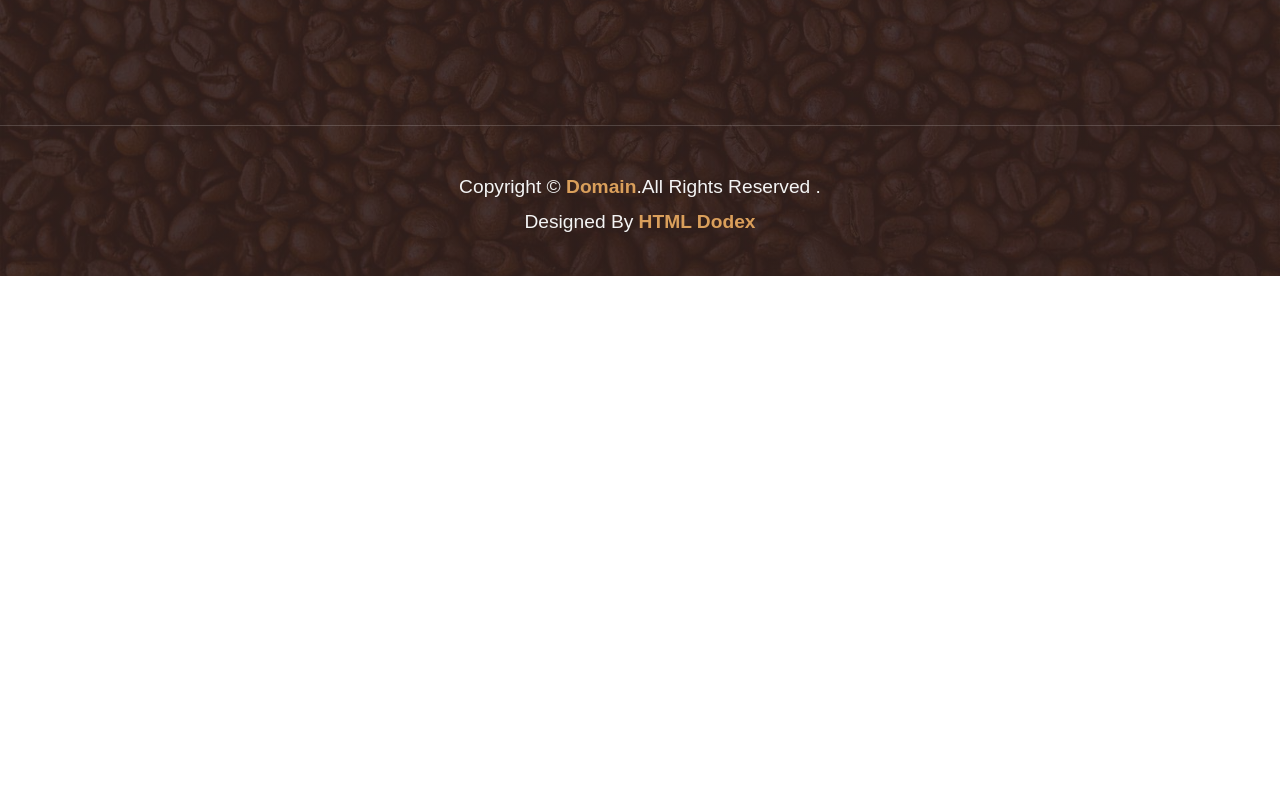
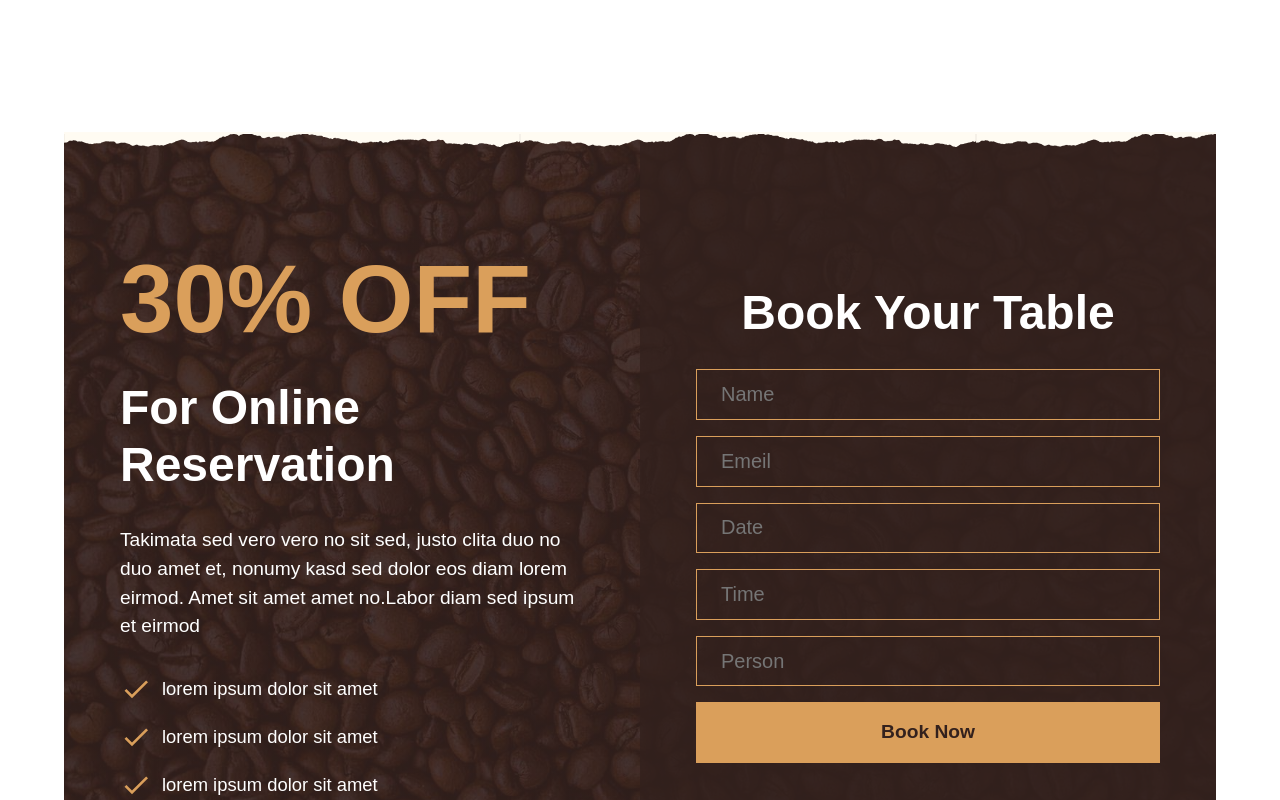
Before and after one commit to naziwebdev/coffee-shop, a Next.js app: page /reservation in a window 1280 px wide. Shown: the part 540-1340 px from the top of the page. Before the commit the page ends 816 px from the top, so only its background shows below. Built offline with nearby package versions, Linux system fonts and the light colour scheme.

Commit message:
Create reservation page

```diff
--- /dev/null
+++ b/components/templates/Reservation/ReserveDetail.js
@@ -0,0 +1,55 @@
+import React from 'react'
+import styles from './ReserveDetail.module.css'
+import { MdOutlineDone } from 'react-icons/md'
+
+export default function Reservation() {
+    return (
+        <div className={styles['reserve']}>
+            <div className={styles['reserve__wrapper']}>
+                <div className={styles['reserve__info']}>
+                    <h1 className={styles['reserve__info-title']}>
+                        30% off
+                    </h1>
+                    <h3 className={styles['reserve__info-subTitle']}>
+                        for online reservation
+                    </h3>
+                    <p className={styles['reserve__info-text']}>
+                        Takimata sed vero vero no sit sed, justo clita duo no duo amet et, nonumy kasd sed dolor eos diam lorem eirmod. Amet sit amet amet no.Labor diam sed ipsum et eirmod
+                    </p>
+                    <ul className={styles['reserve__info-list']}>
+                        <li className={styles['reserve__info-item']}>
+                            <MdOutlineDone className={styles['reserve__info-icon']} />
+                            <span>lorem ipsum dolor sit amet</span>
+                        </li>
+                        <li className={styles['reserve__info-item']}>
+                            <MdOutlineDone className={styles['reserve__info-icon']} />
+                            <span>lorem ipsum dolor sit amet</span>
+                        </li>
+                        <li className={styles['reserve__info-item']}>
+                            <MdOutlineDone className={styles['reserve__info-icon']} />
+                            <span>lorem ipsum dolor sit amet</span>
+                        </li>
+                    </ul>
+                </div>
+                <div className={styles['reserve__book']}>
+                    <h2 className={styles['reserve__book-title']}>book your table</h2>
+                    <form className={styles['reserve__book-form']}>
+                        <input type='text' className={styles['reserve__book-input']}
+                            placeholder='Name' />
+                        <input type='email' className={styles['reserve__book-input']}
+                            placeholder='Emeil' />
+                        <input type='text' className={styles['reserve__book-input']}
+                            placeholder='Date' />
+                        <input type='text' className={styles['reserve__book-input']}
+                            placeholder='Time' />
+                        <input type='number' className={styles['reserve__book-input']}
+                            placeholder='Person' />
+                        <button type='submit' className={styles['reserve__book-btn']}>
+                            book now
+                        </button>
+                    </form>
+                </div>
+            </div>
+        </div>
+    )
+}
--- /dev/null
+++ b/components/templates/Reservation/ReserveDetail.module.css
@@ -0,0 +1,231 @@
+.reserve {
+    padding: 14rem 4rem 0 4rem;
+}
+
+.reserve__wrapper{
+    width: 100%;
+    height: 98vh;
+    background-image: linear-gradient(rgba(51, 33, 29, .9), rgba(51, 33, 29, .9)), url('/images/bg.jpg');
+    background-position: center;
+    background-size: cover;
+    background-repeat: no-repeat;
+    position: relative;
+    display: flex;
+}
+
+
+.reserve__wrapper::before {
+    content: '';
+    position: absolute;
+    background-image: url('/images/overlay-top.png');
+    background-repeat: repeat-x;
+    width: 100%;
+    height: 50px;
+    top: -2px;
+    z-index: 3;
+}
+
+.reserve__wrapper::after {
+    content: '';
+    position: absolute;
+    background-image: url('/images/overlay-bottom.png');
+    background-repeat: repeat-x;
+    width: 100%;
+    height: 50px;
+    bottom: -35px;
+    z-index: 3;
+}
+
+
+.reserve__info{
+    width: 50%;
+    display: flex;
+    flex-direction: column;
+    justify-content: center;
+    row-gap: 2rem;
+    padding: 3.5rem;
+    color: #fff;
+}
+
+
+.reserve__info-title {
+    font-size: 6rem;
+    text-transform: uppercase;
+    color: var(--primary-color);
+    font-weight: 600;
+
+}
+
+.reserve__info-subTitle{
+    font-size: 3rem;
+    text-transform: capitalize;
+    font-weight: 600;
+    line-height: 1.2;
+}
+
+.reserve__info-text{
+    font-size: 1.2rem;
+    line-height: 1.5;
+}
+
+
+.reserve__info-list {
+    display: flex;
+    flex-direction: column;
+    row-gap: 1rem;
+    font-size: 1.15rem;
+}
+
+.reserve__info-item {
+    display: flex;
+    column-gap: 10px;
+    align-items: center;
+    color:#fff;
+}
+
+.reserve__info-icon {
+    color: var(--primary-color);
+    font-weight: 900;
+    font-size: 2rem;
+}
+
+
+.reserve__book{
+    width: 50%;
+    background-color: rgba(51, 33, 29, .8);
+    height: 100%;
+    display: flex;
+    justify-content: center;
+    align-items: center;
+    flex-direction: column;
+    row-gap: 2rem;
+    padding: 3.5rem;
+}
+
+.reserve__book-title{
+    font-size: 3rem;
+    color:#fff;
+    text-transform: capitalize;
+    font-weight: 600;
+}
+
+.reserve__book-form{
+    width: 100%;
+    display: flex;
+    flex-direction: column;
+    row-gap: 1rem;
+}
+
+.reserve__book-input{
+    width: 100%;
+    font-size: 1.25rem;
+    padding: .8rem 1.5rem;
+    border: 1.6px solid var(--primary-color);
+    background-color: transparent;
+}
+
+.reserve__book-btn{
+    padding: 1.2rem 1.5rem;
+    border: none;
+    outline: none;
+    font-size: 1.2rem;
+    font-weight: 600;
+    background-color: var(--primary-color);
+    color: var(--secondary-color);
+    text-transform: capitalize;
+}
+
+/*responsine*/
+
+@media only screen and (max-width:1211px) {
+
+
+    .reserve__wrapper{
+        flex-wrap: wrap;
+        height: auto;
+    }
+
+    .reserve__info{
+        width: 100%;
+    }
+
+    .reserve__book{
+        width: 100%;
+    }
+}
+
+@media only screen and (max-width:992px) {
+    .reserve__info-title {
+        font-size: 5rem;
+    }
+
+    .reserve__info-subTitle {
+        font-size: 2.5rem;
+    }
+
+    .reserve__book-title{
+        font-size: 2.5rem;
+    }
+
+}
+
+@media only screen and (max-width:768px) {
+    .reserve__info-title {
+        font-size: 4rem;
+    }
+
+    .reserve__info-subTitle{
+        font-size: 2rem;
+    }
+
+    .reserve__book-title{
+        font-size: 2rem;
+    }
+}
+
+@media only screen and (max-width:578px) {
+
+    .reserve {
+        padding: 14rem 2rem 0 2rem;
+    }
+}
+
+@media only screen and (max-width:450px) {
+
+    .reserve {
+        padding: 14rem 0 0 0;
+    }
+    .reserve__info-title {
+        font-size: 3rem;
+    }
+
+    .reserve__info-subTitle{
+        font-size: 1.5rem;
+    }
+
+    .reserve__book-title{
+        font-size: 1.5rem;
+    }
+
+    .reserve__book,.reserve__info{
+        padding:3rem 2rem;
+    }
+
+    .reserve__book-btn,.reserve__book-input{
+        font-size: 1.1rem;
+    }
+}
+
+
+@media only screen and (max-width:350px) {
+
+    .reserve__book,.reserve__info{
+        padding:3rem 1rem;
+        text-align: center;
+    }
+
+    .reserve__info-text{
+        font-size: 1.1rem;
+    }
+
+}
--- a/pages/reservation/index.js
+++ b/pages/reservation/index.js
@@ -1,7 +1,12 @@
 import React from 'react'
+import Header from '@/components/modules/Header/Header'
+import ReserveDetail from '@/components/templates/Reservation/ReserveDetail'
 
 export default function Reservation() {
   return (
-    <div>Reservation</div>
+    <div>
+      <Header route={'reservation'} />
+      <ReserveDetail/>
+    </div>
   )
 }
```
